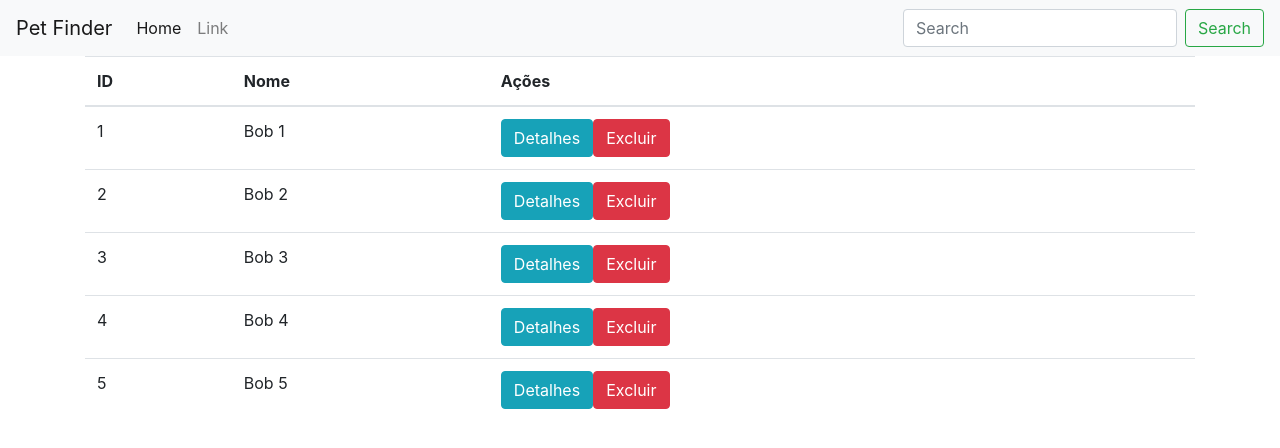
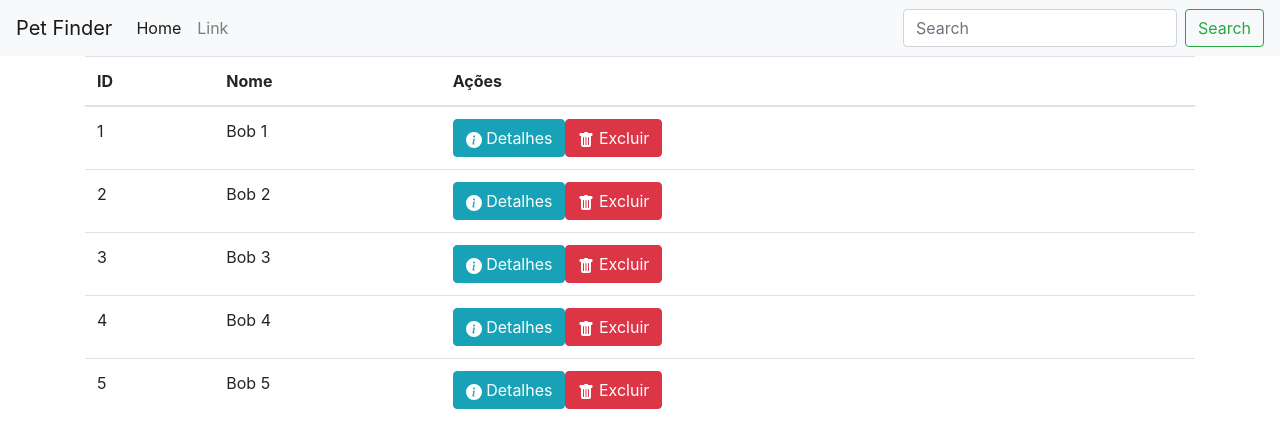
Before and after one commit to guimaraes-lucas/pet-finder-app, an Angular app: page / in a window 1280 px wide. Shown: the top 448 px of the page. Built offline with nearby package versions, Linux system fonts and the light colour scheme.

Commit message:
feat: add button icons and model details pet

```diff
--- a/src/app/app.module.ts
+++ b/src/app/app.module.ts
@@ -1,5 +1,6 @@
 import { BrowserModule } from '@angular/platform-browser';
 import { NgModule } from '@angular/core';
+import { FormsModule } from '@angular/forms';
 
 import { AppRoutingModule } from './app-routing.module';
 import { AppComponent } from './app.component';
@@ -15,7 +16,8 @@ import { PetsComponent } from './pets/pets.component'
   ],
   imports: [
     BrowserModule,
-    AppRoutingModule
+    AppRoutingModule,
+    FormsModule
   ],
   providers: [],
   bootstrap: [AppComponent]
--- a/src/app/pets/pets.component.html
+++ b/src/app/pets/pets.component.html
@@ -9,9 +9,43 @@
       <td>{{ pet.id }}</td>
       <td>{{ pet.name }}</td>
       <td>
-        <button class="btn btn-info">Detalhes</button>
-        <button class="btn btn-danger">Excluir</button>
+        <button class="btn btn-info" data-toggle="modal" data-target="#petDetailModal" (click)="onSelect(pet)">
+          <svg width="1em" height="1em" viewBox="0 0 16 16" class="bi bi-info-circle-fill" fill="currentColor" xmlns="http://www.w3.org/2000/svg">
+            <path fill-rule="evenodd" d="M8 16A8 8 0 1 0 8 0a8 8 0 0 0 0 16zm.93-9.412l-2.29.287-.082.38.45.083c.294.07.352.176.288.469l-.738 3.468c-.194.897.105 1.319.808 1.319.545 0 1.178-.252 1.465-.598l.088-.416c-.2.176-.492.246-.686.246-.275 0-.375-.193-.304-.533L8.93 6.588zM8 5.5a1 1 0 1 0 0-2 1 1 0 0 0 0 2z"/>
+          </svg>
+          Detalhes
+        </button>
+        <button class="btn btn-danger">
+          <svg width="1em" height="1em" viewBox="0 0 16 16" class="bi bi-trash-fill" fill="currentColor" xmlns="http://www.w3.org/2000/svg">
+            <path fill-rule="evenodd" d="M2.5 1a1 1 0 0 0-1 1v1a1 1 0 0 0 1 1H3v9a2 2 0 0 0 2 2h6a2 2 0 0 0 2-2V4h.5a1 1 0 0 0 1-1V2a1 1 0 0 0-1-1H10a1 1 0 0 0-1-1H7a1 1 0 0 0-1 1H2.5zm3 4a.5.5 0 0 1 .5.5v7a.5.5 0 0 1-1 0v-7a.5.5 0 0 1 .5-.5zM8 5a.5.5 0 0 1 .5.5v7a.5.5 0 0 1-1 0v-7A.5.5 0 0 1 8 5zm3 .5a.5.5 0 0 0-1 0v7a.5.5 0 0 0 1 0v-7z"/>
+          </svg>
+          Excluir
+        </button>
       </td>
     </tr>
   </tbody>
 </table>
+
+<!-- Modal -->
+<div class="modal fade" id="petDetailModal" tabindex="-1" aria-labelledby="petDetailLabel" aria-hidden="true" *ngIf='selectedPet'>
+  <div class="modal-dialog">
+    <div class="modal-content">
+      <div class="modal-header">
+        <h5 class="modal-title" id="petDetailLabel">Detalhes do Pet: {{ selectedPet.name }}</h5>
+        <button type="button" class="close" data-dismiss="modal" aria-label="Close">
+          <span aria-hidden="true">&times;</span>
+        </button>
+      </div>
+      <div class="modal-body">
+        <input [(ngModel)]="selectedPet.name" class="form-control" type="text">
+        <p>
+          <strong>Nome: </strong> {{ selectedPet.name }}
+        </p>
+      </div>
+      <div class="modal-footer">
+        <button type="button" class="btn btn-secondary" data-dismiss="modal">Close</button>
+        <button type="button" class="btn btn-primary">Save changes</button>
+      </div>
+    </div>
+  </div>
+</div>
--- a/src/app/pets/pets.component.ts
+++ b/src/app/pets/pets.component.ts
@@ -75,12 +75,17 @@ const PETS: Array<Pet> = [
 
 export class PetsComponent implements OnInit{
   public pets;
+  public selectedPet: Pet;
 
-  public constructor(){ // serve para injeção de dependencias
+  public constructor(){
     this.pets = ''
   }
 
-  public ngOnInit(){ // tarefas pesadas de inicialização, como requisição http
+  public ngOnInit(){
     this.pets = PETS;
   }
+
+  public onSelect(pet: Pet): void {
+    this.selectedPet = pet
+  }
 }
```
